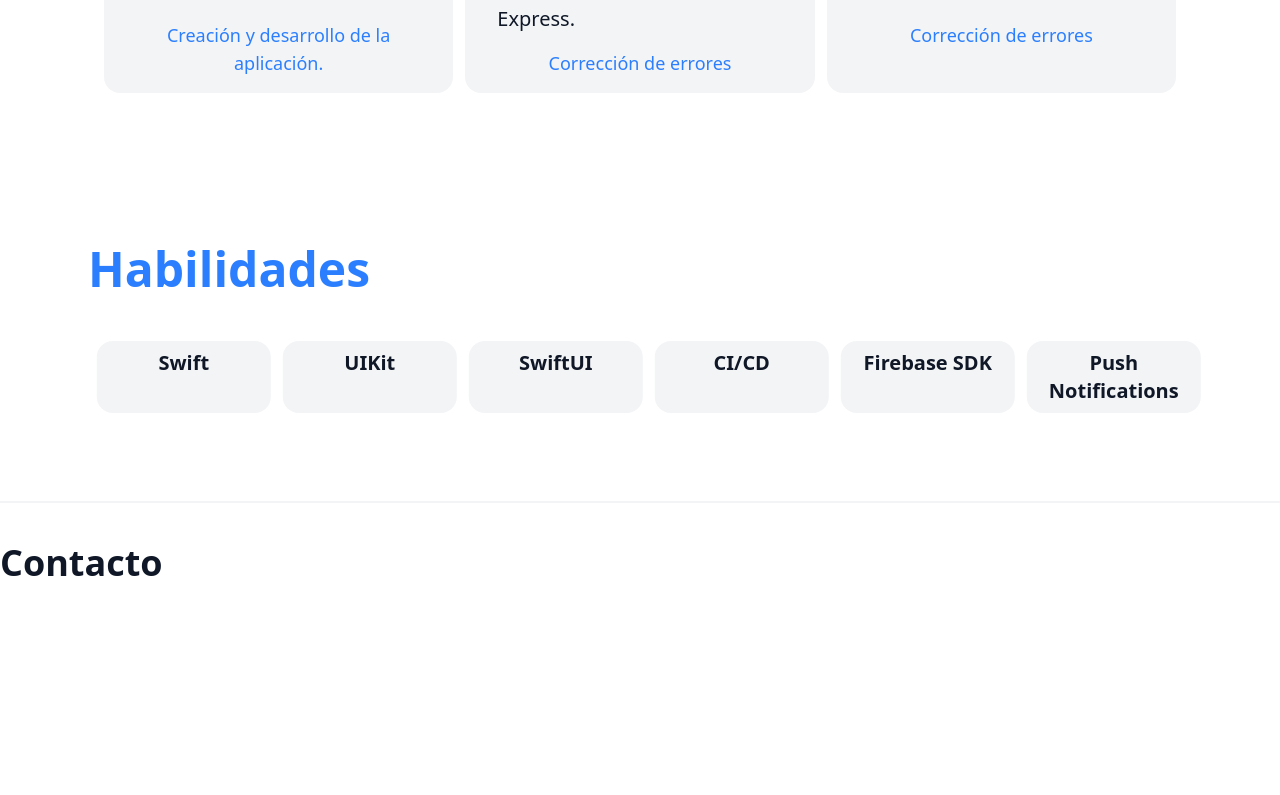
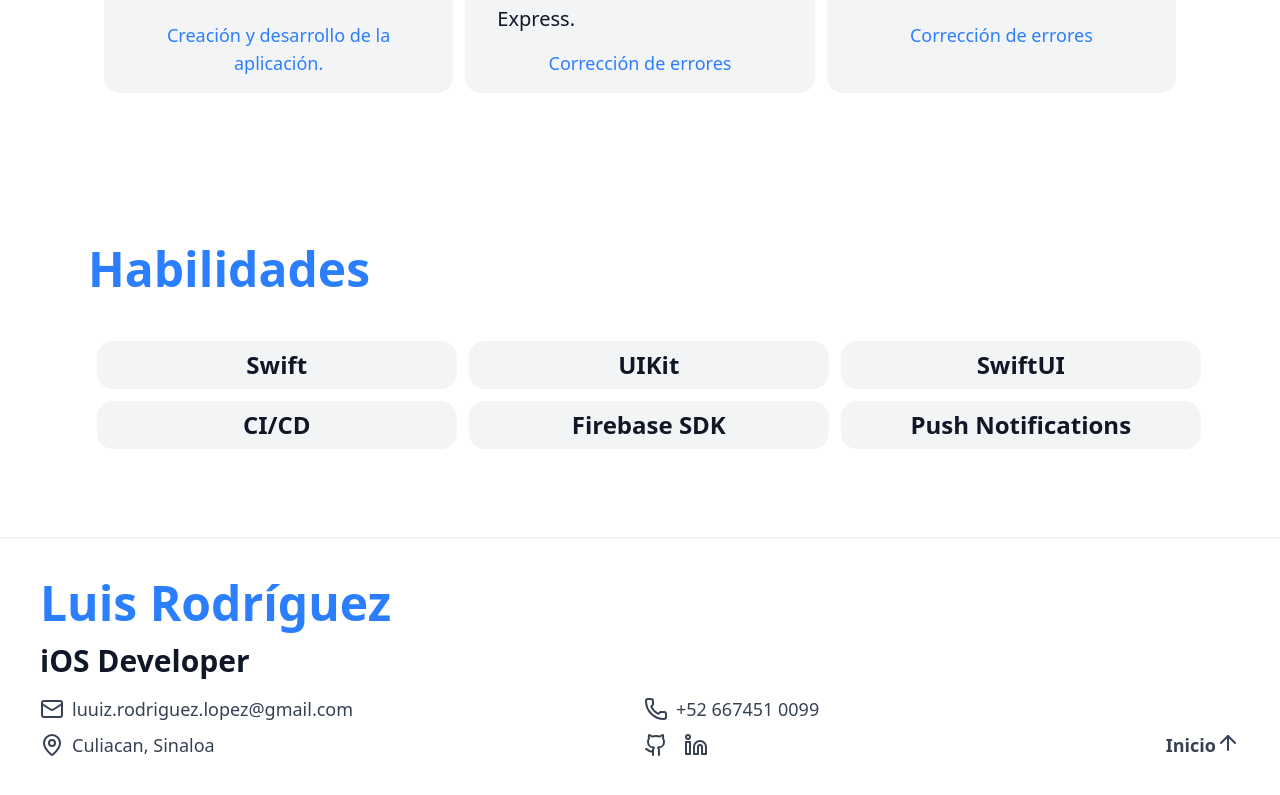
Before and after one commit to art321995/PortafolioLR, a React (Vite) app: page / in a window 1280 px wide. Shown: the part 4441-5236 px from the top of the page. Before the commit the page ends 5064 px from the top, so only its background shows below. Built offline with nearby package versions, Linux system fonts and the light colour scheme.

Commit message:
Se termina el footer de la pagina

```diff
--- a/src/Components/Footer.jsx
+++ b/src/Components/Footer.jsx
@@ -1,9 +1,57 @@
+import { Mail, MapPin, Phone, Github, Linkedin, ArrowUp } from 'lucide-react';
+import { motion } from "framer-motion";
+
+
+const enviarMensajeWhatsApp = () => {
+  const mensaje = '¡Hola! Estoy interesado en tu perfil profesional';
+  const url = `https://wa.me/+5216674510099/?text=${encodeURIComponent(mensaje)}`;
+  window.open(url, '_blank');
+};
 
 
 const Footer = () => {
   return (
     <div className="border-t-2 border-t-gray-100">
-      <div className="my-10 text-2xl md:text-4xl font-bold">Contacto</div>
+      <div
+            className="flex-1 text-center m-10 md:text-left">
+            <h1 className="font-poppins font-bold text-4xl md:text-5xl text-blue-500 mb-4">
+              Luis Rodríguez
+            </h1>
+            <h2 className="font-inter  font-bold text-2xl md:text-3xl text-bold mb-4">
+              iOS Developer
+            </h2>
+            <div className="grid grid-cols-1 md:grid-cols-2 gap-2 md:mt-2 text-sm text-gray-700">
+              <a href="mailto:luuiz.rodriguez.lopez@gmail.com?Subject=Me interesa tu Perfil Profesional"
+                 className="flex items-center gap-2 justify-center md:justify-start hover:text-blue-500 hover:cursor-pointer">
+                <Mail size={24} className="text-primary" />
+                <span className='text-lg'>luuiz.rodriguez.lopez@gmail.com</span>
+              </a>
+              <a onClick={enviarMensajeWhatsApp} className="flex items-center gap-2 justify-center md:justify-start hover:text-blue-500 hover:cursor-pointer">
+                <Phone size={24} className="text-primary" />
+                <span className='text-lg'>+52 667451 0099</span>
+              </a>
+              <div className="flex items-center gap-2 justify-center md:justify-start">
+                <MapPin size={24} className="text-primary" />
+                <span className='text-lg'>Culiacan, Sinaloa</span>
+              </div>
+              <div className="flex flex-col md:flex-row md:items-center md:justify-between w-full gap-4">
+                <div className="flex items-center justify-center gap-4 md:justify-start">
+                  <a href="https://github.com/luisrodriguezlopez" className="text-gray-700 hover:text-blue-500">
+                    <Github size={24} />
+                  </a>
+                  <a href="https://www.linkedin.com/in/luis-rodriguez-lopez-094118105/" className="text-gray-700 hover:text-blue-500">
+                    <Linkedin size={24} />
+                  </a>
+                </div>
+                <div className="flex justify-center md:justify-end ">
+                  <a href="#" className="flex hover:text-blue-500 text-base md:text-lg font-bold">
+                    Inicio <ArrowUp />
+                  </a>
+                </div>
+            </div>
+
+            </div>
+          </div>
     </div>
   );
 }
--- a/src/Components/Skills.jsx
+++ b/src/Components/Skills.jsx
@@ -27,13 +27,13 @@ const Skills = () => {
           className="text-3xl  my-10 md:mb-12 lg:text-5xl font-bold text-blue-500 " >
             Habilidades
         </motion.h2>
-        <div className="justify-around grid grid-cols-2 gap-5 md:gap-3 md:grid-cols-6 text-center">
+        <div className="justify-around grid grid-cols-2 gap-5 md:gap-3 md:grid-cols-3 text-center">
           {HABILIDADES.map((hab, index) => (
             <motion.div
               variants={iconVariants(2.5)}
               initial="initial"
               animate="animate"
-              className="px-4 py-2 font-bold text-base rounded-2xl md:text-xl  bg-gray-100" key={index}>
+              className="px-4 py-2 font-bold text-base rounded-2xl md:text-2xl  bg-gray-100" key={index}>
               {hab.skill}
             </motion.div>
           ))}
```
